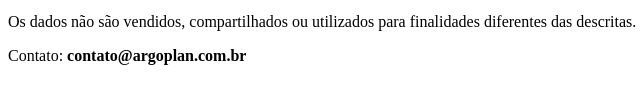
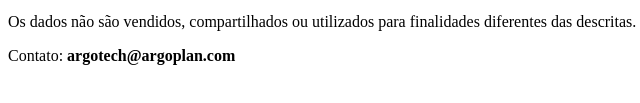
Before and after one commit to ArgoplanTech/politica-privacidade, a plain HTML site: page index.html in a window 1280 px wide. Shown: the part 325-428 px from the top of the page, 0-640 px from the left. Drawn offline with Linux system fonts and the light colour scheme.

Commit message:
Mudança_email_contato

```diff
--- a/index.html
+++ b/index.html
@@ -32,7 +32,7 @@
   </p>
 
   <p>
-    Contato: <strong>contato@argoplan.com.br</strong>
+    Contato: <strong>argotech@argoplan.com</strong>
   </p>
 </body>
 </html>
```
